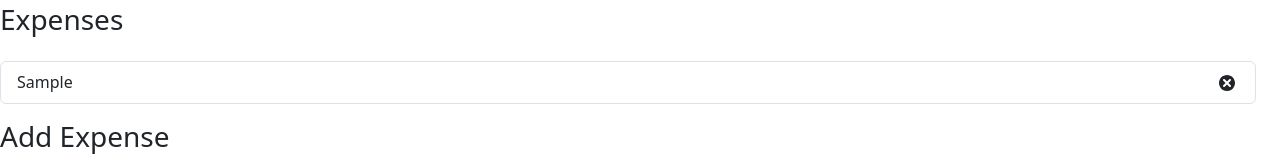
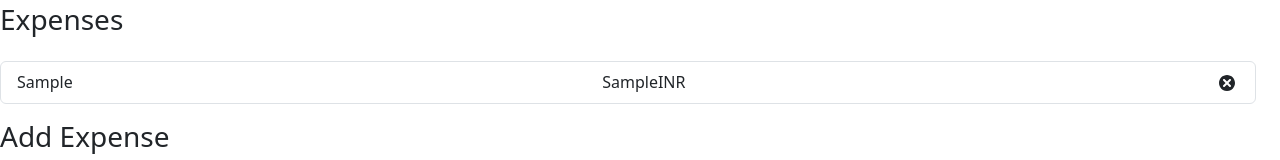
Before and after one commit to anudevSaraswat/expense-tracker, a React (Create React App) app: page / in a window 1280 px wide. Both pictures are taken after typing "Sample", "Sample" into the empty fields and a click on the button "Save". Shown: the part 167-327 px from the top of the page. Built offline with nearby package versions, Linux system fonts and the light colour scheme.

Commit message:
wip: cost is now visible in ExpenseListItem

```diff
--- a/src/components/ExpenseListItem.js
+++ b/src/components/ExpenseListItem.js
@@ -4,10 +4,10 @@ export function ExpenseListItem(props) {
     return (
         <li className="list-group-item d-flex justify-content-between align-items-center">
             {props.name}
+            <span>
+                {props.cost}INR
+            </span>
             <div>
-                <span className="badge badge-primary badge-pill mr-3">
-                    Rs{props.cost}
-                </span>
                 <TiDelete size="1.5em"></TiDelete>
             </div>
         </li>
```
